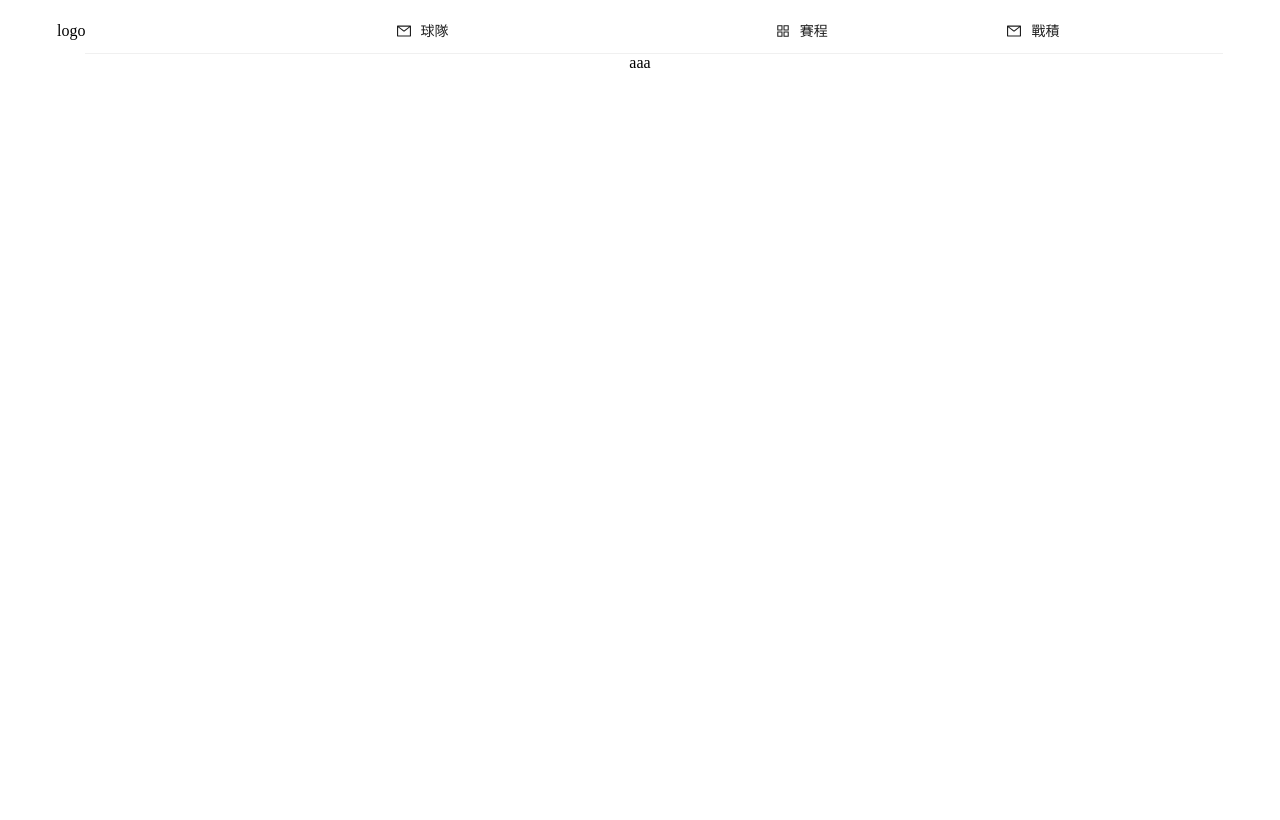
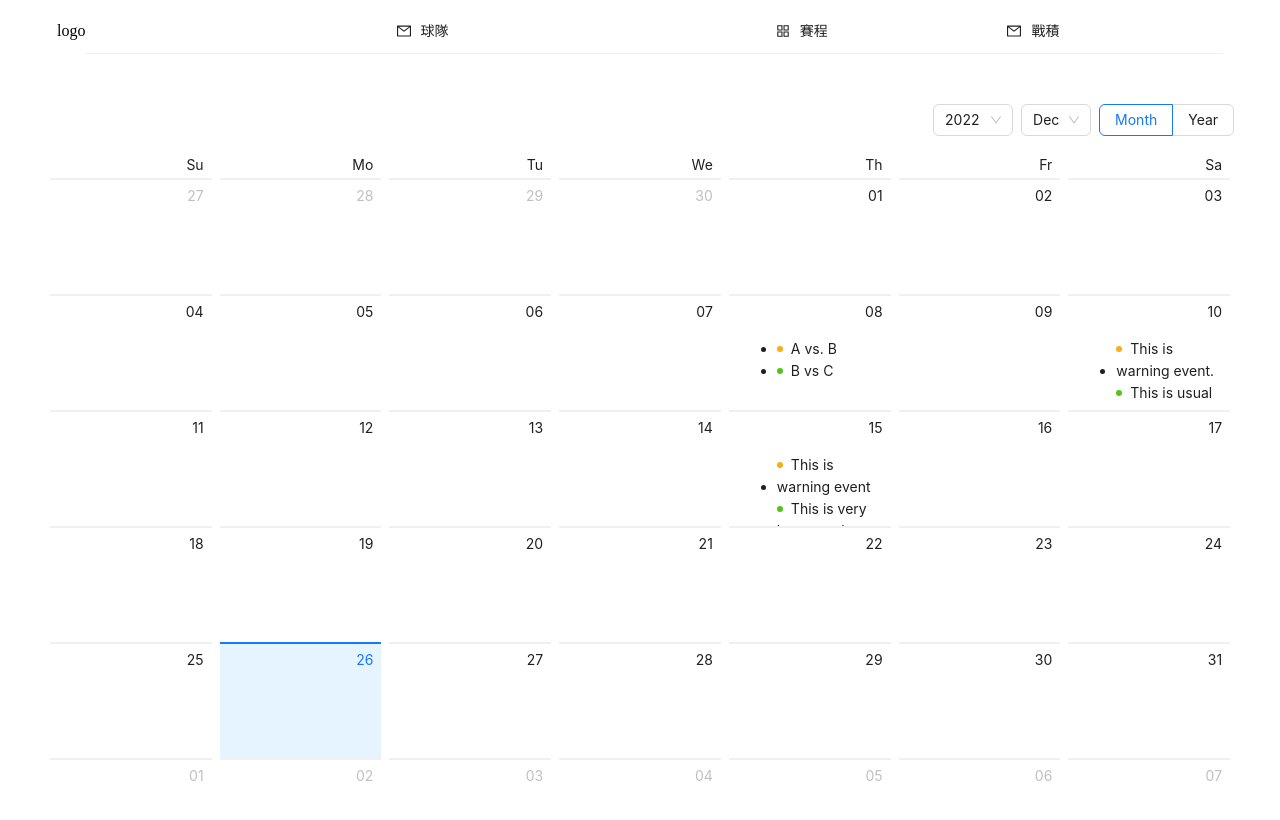
Before and after one commit to LiSeng0903/DB_BaseballSystem, a React (Create React App) app in the folder frontend/: page / in a window 1280 px wide. Shown: the top 820 px of the page. Built offline with nearby package versions, Linux system fonts and the light colour scheme.

Commit message:
schedule only looks

```diff
--- a/frontend/package.json
+++ b/frontend/package.json
@@ -7,6 +7,7 @@
     "@testing-library/react": "^13.4.0",
     "@testing-library/user-event": "^13.5.0",
     "antd": "^5.1.0",
+    "dayjs": "^1.11.7",
     "react": "^18.2.0",
     "react-dom": "^18.2.0",
     "react-scripts": "5.0.1",
--- a/frontend/src/containers/App.js
+++ b/frontend/src/containers/App.js
@@ -1,6 +1,7 @@
 // Import
 import styled from 'styled-components'
-import MianPge from "./MainPage"
+import MainPage from "./MainPage"
+
 
 // Wrapper
 const AppWrapper = styled.div`
@@ -18,7 +19,7 @@ const App = () => {
 
   return (
     <AppWrapper>
-      {<MianPge />}
+      {<MainPage />}
     </AppWrapper >
   )
 }
--- a/frontend/src/containers/MainPage.js
+++ b/frontend/src/containers/MainPage.js
@@ -2,6 +2,7 @@ import React, { useState } from 'react';
 import { AppstoreOutlined, MailOutlined, SettingOutlined } from '@ant-design/icons';
 import { Menu } from 'antd';
 import styled from 'styled-components'
+import Schedule from "./Schedule"
 
 const TopBarStyle = styled.div`
     display: flex;
@@ -14,6 +15,11 @@ const MenuStyle = styled(Menu)`
     width: 90%;
     display: flex;
     justify-content: space-evenly
+`
+const BarItemStyle = styled.div`
+    display: flex;
+    justify-content: center;
+    margin: 3%
 `
 
 const items = [
@@ -44,7 +50,7 @@ const items = [
   },
 ];
 
-const MianPage = () => {
+const MainPage = () => {
   const [current, setCurrent] = useState('mail');
 
   const onClick = (e) => {
@@ -58,10 +64,12 @@ const MianPage = () => {
             <div>logo</div>
             <MenuStyle onClick={onClick} selectedKeys={[current]} mode="horizontal" items={items} />
         </TopBarStyle>
-        <div>aaa</div>
+        <BarItemStyle >
+        <Schedule />
+        </BarItemStyle >
     </>
     )
 
 };
 
-export default MianPage;
+export default MainPage;
--- /dev/null
+++ b/frontend/src/containers/Schedule.js
@@ -0,0 +1,96 @@
+import React from 'react';
+import { Badge, Calendar } from 'antd';
+
+const getListData = (value) => {
+  let listData;
+  switch (value.date()) {
+    case 8:
+      listData = [
+        {
+          type: 'warning',
+          content: 'A vs. B',
+        },
+        {
+          type: 'success',
+          content: 'B vs C',
+        },
+      ];
+      break;
+    case 10:
+      listData = [
+        {
+          type: 'warning',
+          content: 'This is warning event.',
+        },
+        {
+          type: 'success',
+          content: 'This is usual event.',
+        },
+        {
+          type: 'error',
+          content: 'This is error event.',
+        },
+      ];
+      break;
+    case 15:
+      listData = [
+        {
+          type: 'warning',
+          content: 'This is warning event',
+        },
+        {
+          type: 'success',
+          content: 'This is very long usual event。。....',
+        },
+        {
+          type: 'error',
+          content: 'This is error event 1.',
+        },
+        {
+          type: 'error',
+          content: 'This is error event 2.',
+        },
+        {
+          type: 'error',
+          content: 'This is error event 3.',
+        },
+        {
+          type: 'error',
+          content: 'This is error event 4.',
+        },
+      ];
+      break;
+    default:
+  }
+  return listData || [];
+};
+const getMonthData = (value) => {
+  if (value.month() === 8) {
+    return 1394;
+  }
+};
+const Schedule = () => {
+  const monthCellRender = (value) => {
+    const num = getMonthData(value);
+    return num ? (
+      <div className="notes-month">
+        <section>{num}</section>
+        <span>Backlog number</span>
+      </div>
+    ) : null;
+  };
+  const dateCellRender = (value) => {
+    const listData = getListData(value);
+    return (
+      <ul className="events">
+        {listData.map((item) => (
+          <li key={item.content}>
+            <Badge status={item.type} text={item.content} />
+          </li>
+        ))}
+      </ul>
+    );
+  };
+  return <Calendar dateCellRender={dateCellRender} monthCellRender={monthCellRender} />;
+};
+export default Schedule;
```
Also changed, not shown: 1 other file (tests, documents, lock files or other folders).
